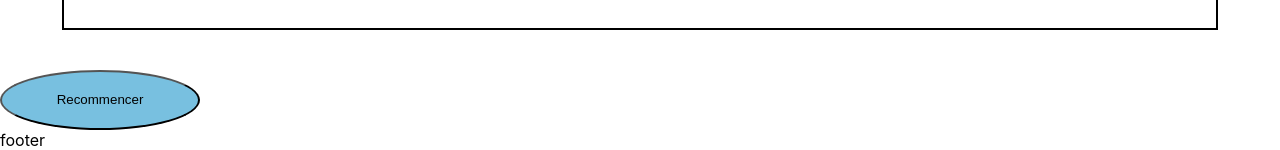
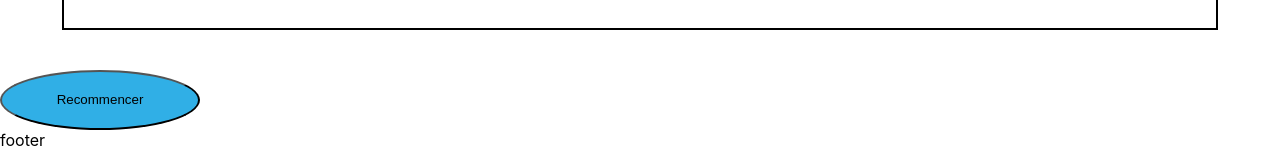
Before and after one commit to ComicScrip/lyon-react-mars22-p2g5, a React (Create React App) app: page /ResultPage in a window 1280 px wide. In both pictures the pointer is over the button "Recommencer". Shown: the part 814-964 px from the top of the page. Built offline with nearby package versions, Linux system fonts and the light colour scheme.

Commit message:
remove background image to assets folder

```diff
--- a/package.json
+++ b/package.json
@@ -6,6 +6,7 @@
     "@testing-library/jest-dom": "^5.16.4",
     "@testing-library/react": "^12.1.4",
     "@testing-library/user-event": "^13.5.0",
+    "flowbite": "^1.4.1",
     "react": "^18.0.0",
     "react-dom": "^18.0.0",
     "react-router-dom": "^6.3.0",
--- a/src/App.js
+++ b/src/App.js
@@ -1,4 +1,4 @@
-import './App.css';
+import './styles/App.css';
 import Header from './components/Header';
 import Main from './components/Main';
 import Footer from './components/Footer';
--- a/src/index.js
+++ b/src/index.js
@@ -2,7 +2,7 @@ import React from 'react';
 import { createRoot } from 'react-dom/client';
 import { BrowserRouter } from 'react-router-dom';
 
-import './index.css';
+import './styles/index.css';
 import App from './App';
 
 const container = document.getElementById('root');
--- a/src/styles/ResultPage.css
+++ b/src/styles/ResultPage.css
@@ -34,4 +34,9 @@ h2 .details-quiz {
   border-radius: 50%;
   margin-top: 30px;
   background-color: #78c0e0;
+  cursor: pointer;
 }
+
+.restart:hover {
+  background-color: #30afe6;
+}
--- a/src/styles/home.css
+++ b/src/styles/home.css
@@ -18,6 +18,11 @@
   background-color: #78c0e0;
   margin-top: 200px;
   font-size: large;
+  cursor: pointer;
+}
+
+.letsGo:hover {
+  background-color: #30afe6;
 }
 
 .joke-of-the-day {
```
Also changed, not shown: src/assets/background-img.png (deleted), src/styles/App.css (renamed from src/App.css), src/styles/index.css (renamed from src/index.css), 1 other file (tests, documents, lock files or other folders).
